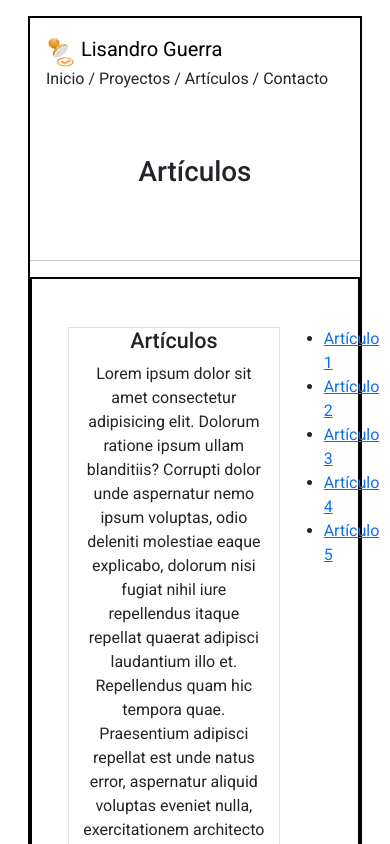
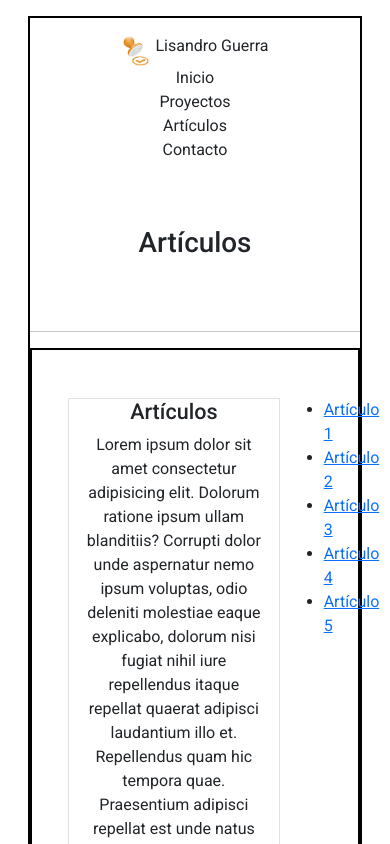
Before and after one commit to LisandroGuerra01/personal-portfolio, a plain HTML site: page 3-personal-portfolio/pages/article.html in a window 390 px wide. Shown: the top 844 px of the page. Drawn offline with nearby package versions, Linux system fonts and the light colour scheme.

Commit message:
styles a navbar

```diff
--- a/3-personal-portfolio/css/styles.css
+++ b/3-personal-portfolio/css/styles.css
@@ -2,12 +2,22 @@
     font-family: "Roboto", sans-serif;
 }
 
-@media (max-width: 430px) {
+@media (max-width: 768px) {
     body {
         text-align: center;
         display: flex;
         flex-direction: column;
         text-align: center;
-
+    }
+    .nav {
+        display: flex;
+        flex-direction: column;
+    }
+    .pages {
+        display: flex;
+        flex-direction: column;
+    }
+    .barra {
+        display: none;
     }
 }
--- a/3-personal-portfolio/pages/article.html
+++ b/3-personal-portfolio/pages/article.html
@@ -8,14 +8,14 @@
     <link rel="preconnect" href="https://fonts.googleapis.com">
     <link rel="preconnect" href="https://fonts.gstatic.com" crossorigin>
     <link href="https://fonts.googleapis.com/css2?family=Roboto:ital,wght@0,100;0,300;0,400;0,500;0,700;0,900;1,100;1,300;1,400;1,500;1,700;1,900&display=swap" rel="stylesheet">
-    <link rel="stylesheet" href="/css/styles.css">
+    <link rel="stylesheet" href="../css/styles.css">
     <title>Artículos</title>
 </head>
 
 <body class="container">
     <div class="m-3 border border-black border-2">
         <header>
-            <nav class="navbar position-relative p-3 d-flex justify-content-between">
+            <nav class="d-flex justify-content-between position-relative p-3 d-flex justify-content-between nav">
                 <div class="font-bold">
                     <a class="navbar-brand" href="#">
                         <img src="../images/seal.png" alt="Logo" width="30" height="30"
@@ -23,10 +23,10 @@
                         Lisandro Guerra
                     </a>
                 </div>
-                <div class="font-bold">
-                    <a href="../index.html" class="link-dark link-underline-opacity-0">Inicio</a> /
-                    <a href="projects.html" class="link-dark link-underline-opacity-0">Proyectos</a> /
-                    <a href="articles.html" class="link-dark link-underline-opacity-0">Artículos</a> /
+                <div class="font-bold pages">
+                    <a href="../index.html" class="link-dark link-underline-opacity-0">Inicio</a> <span class="barra">/</span>
+                    <a href="projects.html" class="link-dark link-underline-opacity-0">Proyectos</a> <span class="barra">/</span>
+                    <a href="article.html" class="link-dark link-underline-opacity-0">Artículos</a> <span class="barra">/</span>
                     <a href="contact.html" class="link-dark link-underline-opacity-0">Contacto</a>
                 </div>
             </nav>
@@ -39,7 +39,9 @@
             <div class="row">
                 <article class="col-10 border">
                     <h4>Artículos</h4>
-                    Lorem ipsum dolor sit amet consectetur adipisicing elit. Dolorum ratione ipsum ullam blanditiis? Corrupti dolor unde aspernatur nemo ipsum voluptas, odio deleniti molestiae eaque explicabo, dolorum nisi fugiat nihil iure repellendus itaque repellat quaerat adipisci laudantium illo et. Repellendus quam hic tempora quae. Praesentium adipisci repellat est unde natus error, aspernatur aliquid voluptas eveniet nulla, exercitationem architecto libero expedita dolore, facilis harum velit placeat. Qui, recusandae molestias? Quidem, at impedit! Unde numquam laborum, tempore, voluptate perferendis illo nisi iure reiciendis praesentium esse sunt amet in doloribus officia sint obcaecati. Dicta perspiciatis officia vel? Molestiae ea fugit ipsum in ipsam ducimus.
+                    <p>
+                        Lorem ipsum dolor sit amet consectetur adipisicing elit. Dolorum ratione ipsum ullam blanditiis? Corrupti dolor unde aspernatur nemo ipsum voluptas, odio deleniti molestiae eaque explicabo, dolorum nisi fugiat nihil iure repellendus itaque repellat quaerat adipisci laudantium illo et. Repellendus quam hic tempora quae. Praesentium adipisci repellat est unde natus error, aspernatur aliquid voluptas eveniet nulla, exercitationem architecto libero expedita dolore, facilis harum velit placeat. Qui, recusandae molestias? Quidem, at impedit! Unde numquam laborum, tempore, voluptate perferendis illo nisi iure reiciendis praesentium esse sunt amet in doloribus officia sint obcaecati. Dicta perspiciatis officia vel? Molestiae ea fugit ipsum in ipsam ducimus.
+                    </p>
                 </article>
                 <aside class="col-2">
                     <ul>
```
Also changed, not shown: 3-personal-portfolio/index.html (+7 -7 lines), 3-personal-portfolio/pages/contact.html (+6 -6 lines), 3-personal-portfolio/pages/projects.html (+6 -6 lines).
